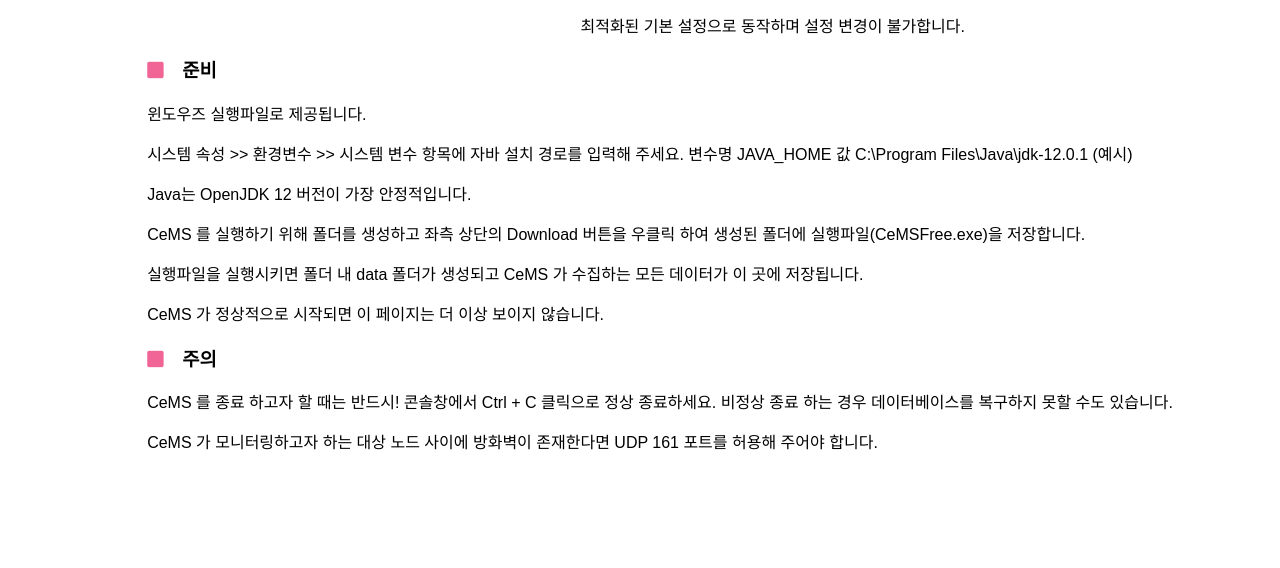
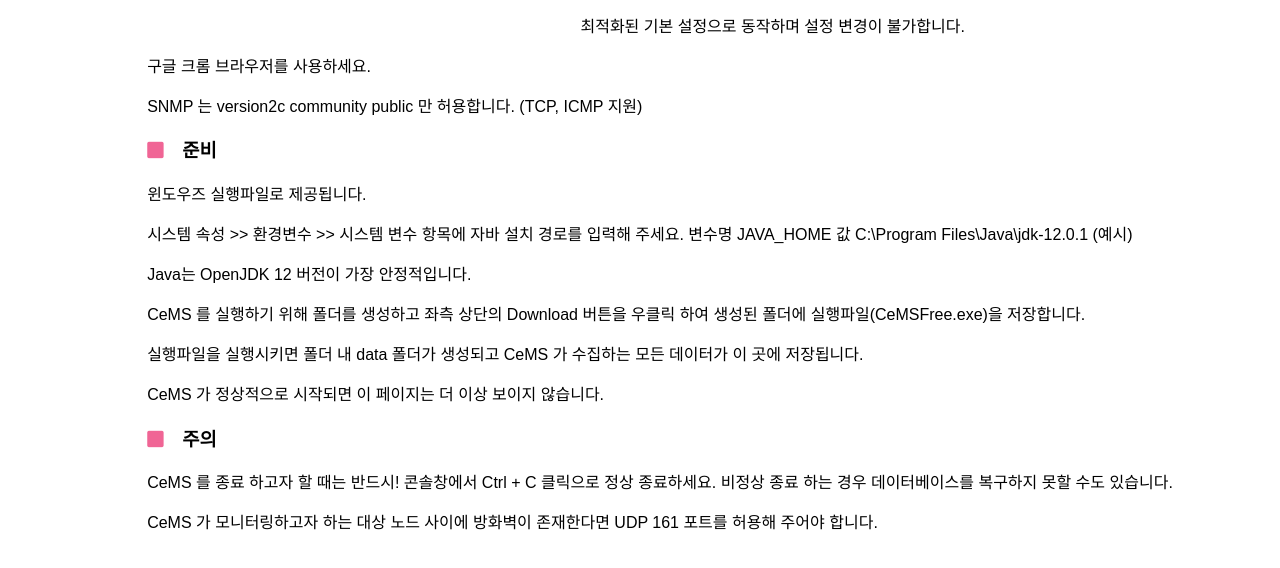
Before and after one commit to free-corebrg/free-corebrg.github.io, a plain HTML site: page download.html in a window 1280 px wide. Shown: the part 216-784 px from the top of the page. Drawn offline with Linux system fonts and the light colour scheme.

Commit message:
제약 사항 수정

```diff
--- a/download.html
+++ b/download.html
@@ -63,6 +63,8 @@ h3::before {
                     <h3>제약</h3>
                     <p>CeMS 를 설치한 곳과 동일한 위치에서만 접속이 가능합니다. (http://127.0.0.1:2014)</p>
                     <p>최적화된 기본 설정으로 동작하며 설정 변경이 불가합니다.</p>
+                    <p>구글 크롬 브라우저를 사용하세요.</p>
+                    <p>SNMP 는 version2c community public 만 허용합니다. (TCP, ICMP 지원)</p>
                 </li>
                 <li>
                     <h3>준비</h3>
```
